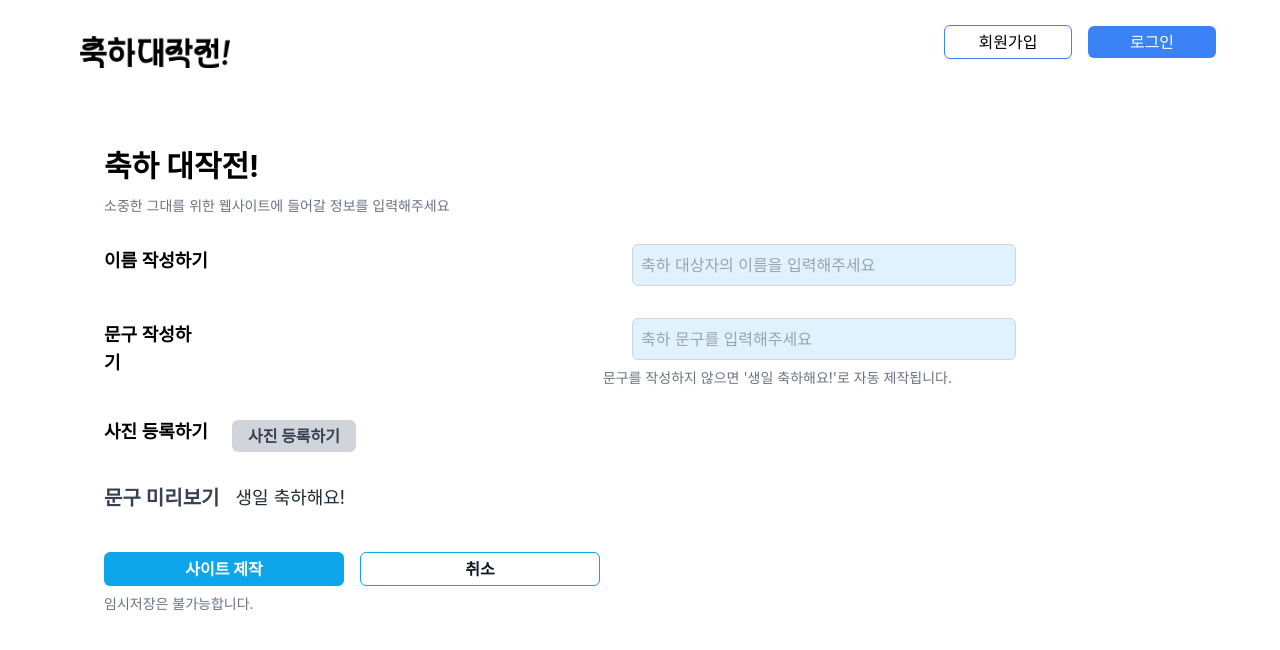
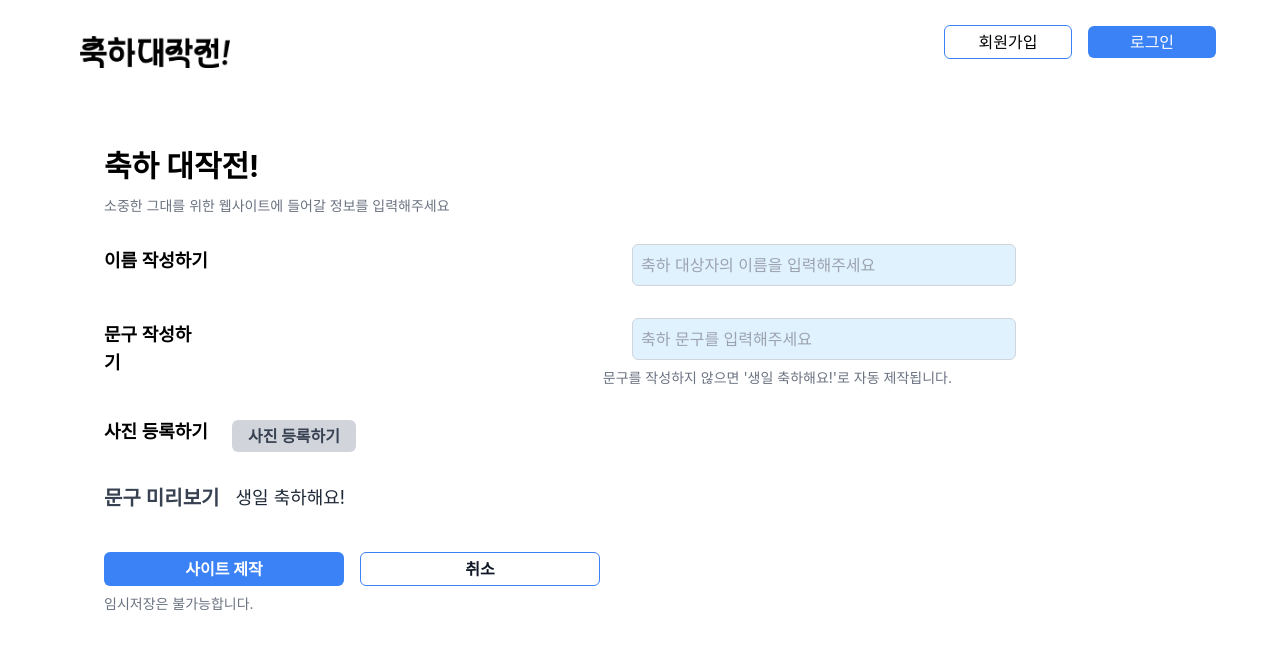
Before and after one commit to cheerUpWorks/CheerUp-UI, a React (Create React App) app: page /createCelebrationPage in a window 1280 px wide. Shown: the top 650 px of the page. Built offline with nearby package versions, Linux system fonts and the light colour scheme.

Commit message:
사이트 추가 페이지 스타일 변경

```diff
--- a/src/pages/createCelebrationPage.js
+++ b/src/pages/createCelebrationPage.js
@@ -160,14 +160,14 @@ const CreateCelebrationPage = () => {
           <div className="flex justify-start space-x-4 w-full mt-10">
             <button
               onClick={handleSubmit}
-              className="py-1 px-4 bg-sky-500 text-white font-bold rounded-md w-60"
+              className="py-1 px-4 bg-blue-500 text-white font-bold rounded-md w-60"
               disabled={!name} // 이름이 없으면 버튼 비활성화
             >
               사이트 제작
             </button>
             <button
               onClick={handleCancel}
-              className="py-1 px-4 border border-sky-500 text-gray-900 font-bold rounded-md w-60"
+              className="py-1 px-4 border border-blue-500 text-gray-900 font-bold rounded-md w-60"
             >
               취소
             </button>
```
